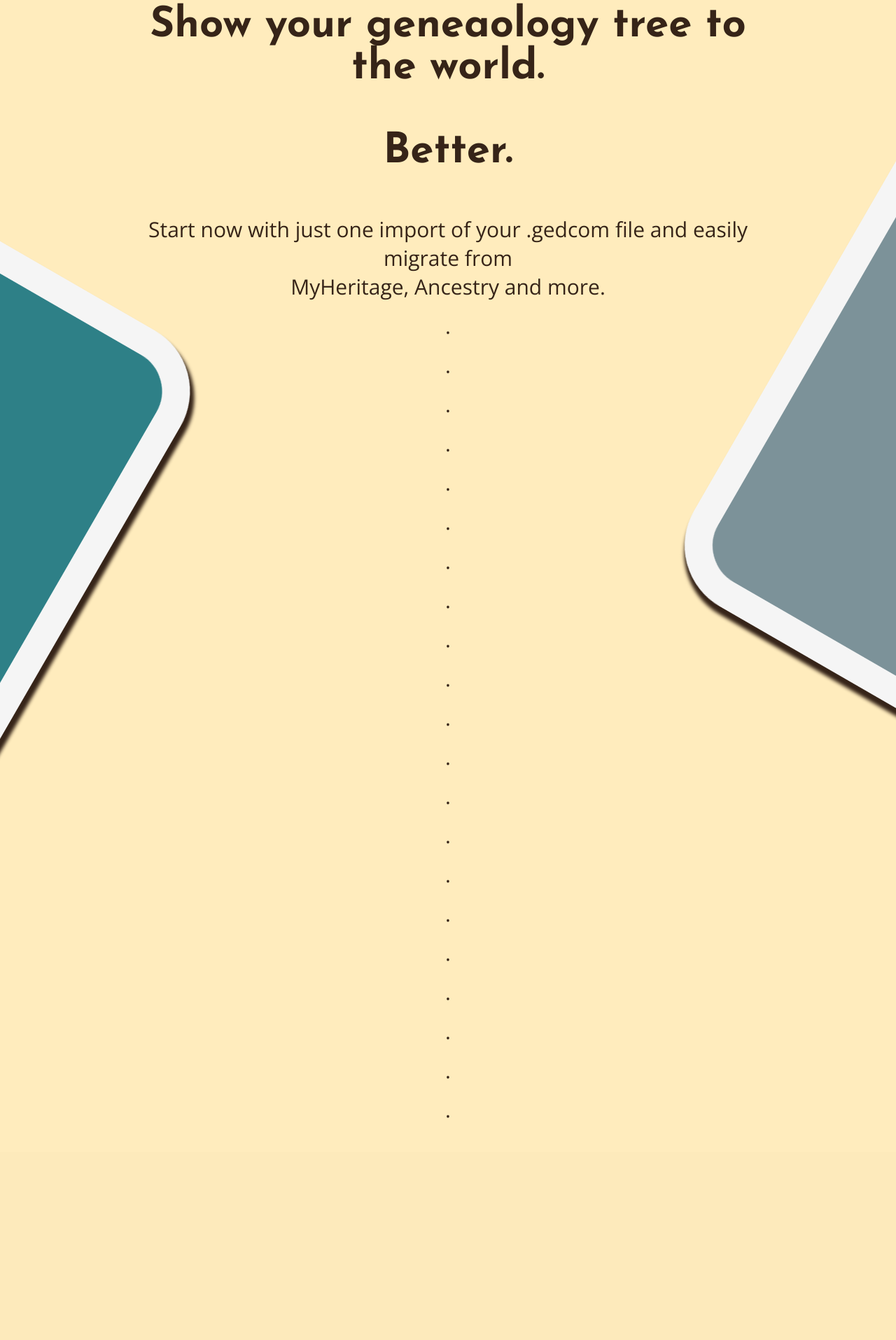
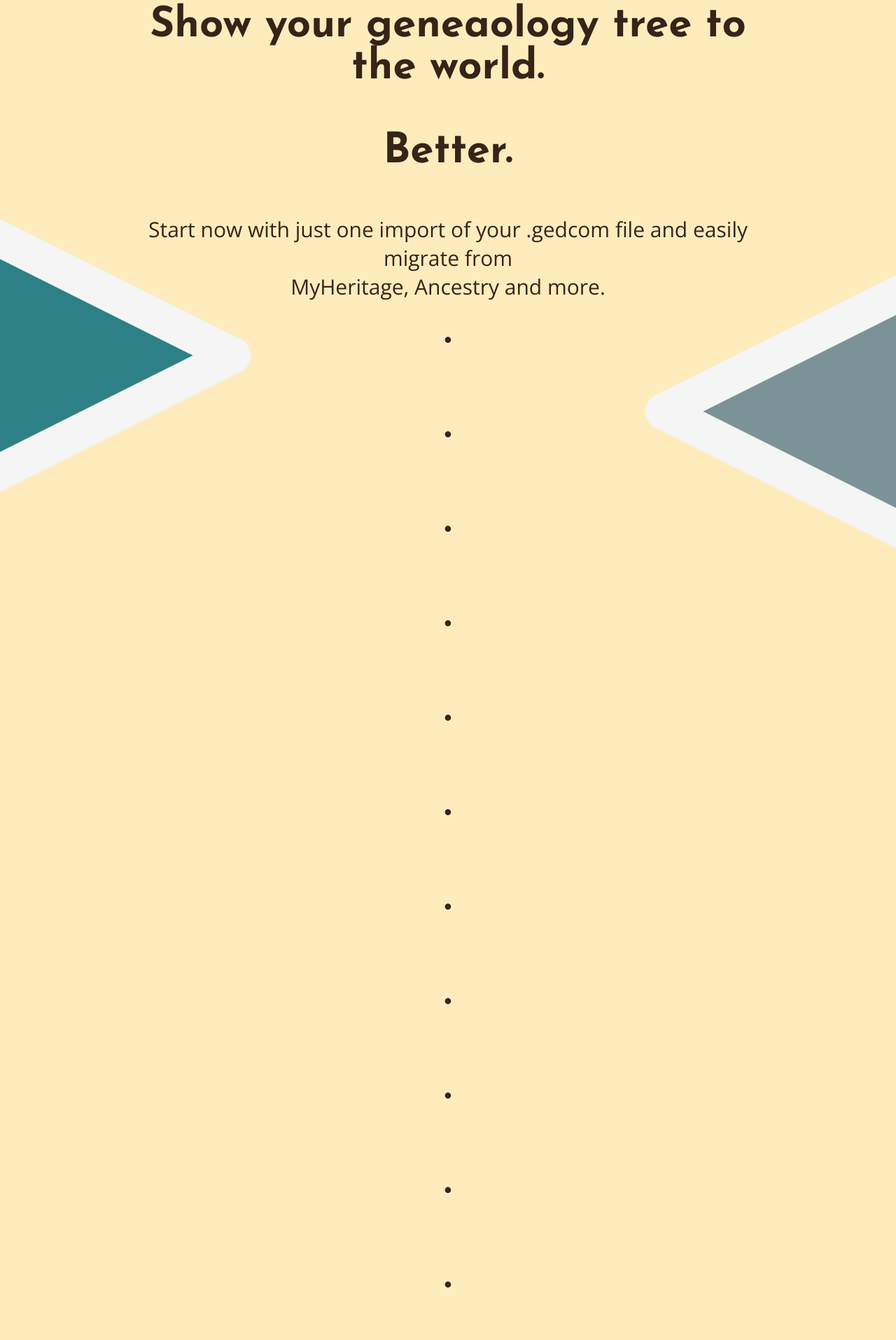
Before and after one commit to mfrszpiotro/gedmap, a Python web app: template static/templates/index.html in a window 1280 px wide. Shown: the part 228-2143 px from the top of the page at 70% size. Before the commit the page ends 1826 px from the top, so only its background shows below. Run offline with Jinja, Linux system fonts and the light colour scheme; the template is opened without the code that fills it, so the values that code supplies are empty.

Commit message:
fix: svgs introduced instead of 'triangle' divs

```diff
--- a/static/styles/index.css
+++ b/static/styles/index.css
@@ -1,13 +1,6 @@
-:root {
-    --skew-left: 30deg;
-    --skew-right: 120deg;
-    --unskew-left: -30deg;
-    --unskew-right: -120deg;
-}
+:root {}
 
-body {
-    overflow-x: hidden;
-}
+body {}
 
 #welcome {
     padding-top: 40px;
@@ -16,7 +9,7 @@ body {
     width: 80%;
     font-size: 40px;
     text-align: center;
-    z-index: -1;
+    z-index: -1 !important;
 }
 
 .btn {
@@ -26,101 +19,45 @@ body {
     border-color: whitesmoke;
 }
 
-#btn-left {
-    background-color: var(--darkbrown);
-    top: 70px;
-    right: 20px;
-    white-space: nowrap;
-    z-index: 1;
-    position: absolute;
-    -webkit-transform: rotate(var(--unskew-left));
-    -moz-transform: rotate(var(--unskew-left));
-    -o-transform: rotate(var(--unskew-left));
-    transform: rotate(var(--unskew-left));
+#sides-container {
+    width: 100%;
 }
 
-#btn-right {
-    background-color: var(--darkbrown);
-    right: 20px;
-    bottom: 85px;
-    white-space: nowrap;
-    z-index: 1;
-    position: absolute;
-    -webkit-transform: rotate(var(--unskew-right));
-    -moz-transform: rotate(var(--unskew-right));
-    -o-transform: rotate(var(--unskew-right));
-    transform: rotate(var(--unskew-right));
-}
-
-
 #left-side {
-    top: 200px;
-    -webkit-transform: rotate(var(--skew-left));
-    -moz-transform: rotate(var(--skew-left));
-    -o-transform: rotate(var(--skew-left));
-    transform: rotate(var(--skew-left));
-    right: 107%;
-    background: var(--cyan);
-    box-shadow: 10px 5px 5px var(--darkbrown);
-    transition-property: left;
-    position: fixed;
+    float: left;
+    left: -10%;
+    top: 60%;
+    stroke: whitesmoke;
+    fill: var(--cyan);
 }
 
 #right-side {
-    top: -200px;
-    -webkit-transform: rotate(var(--skew-right));
-    -moz-transform: rotate(var(--skew-right));
-    -o-transform: rotate(var(--skew-right));
-    transform: rotate(var(--skew-right));
-    left: 110%;
-    background: var(--gray);
-    box-shadow: 10px -5px 5px var(--darkbrown);
-    transition-property: left;
-    position: fixed;
+    float: right;
+    top: 70%;
+    right: -10%;
+    stroke: whitesmoke;
+    fill: var(--gray);
 }
 
-.easy-transition {
-    transition-duration: 0.5s;
-    transition-timing-function: ease-in-out;
-    transition-delay: 0.3s;
+.sides-show {
+    position: absolute;
+    width: 60%;
 }
 
-#sides-container {
-    max-height: 800px;
-    width: 100%;
+.sides-stay {
+    position: absolute;
+    width: 40%;
 }
 
-.lay-left {
-    position: absolute !important;
-    left: -1844px !important; /* change to percent */
-    right: none;
-    top : 790px !important;
+.sides-fix {
+    position: fixed;
+    width: 40%;
 }
 
-.lay-right {
-    position: relative !important;
-    left: 112% !important;
-    top: -2280px !important;
-}
-
-.slide-from-left{
-    left: -60vw !important; /* change to percent */
-}
-
-.slide-from-right{
-    left: 80% !important;
-
-}
-
-.slanted {
-    z-index: 2 !important;
-    border: 40px solid whitesmoke;
-    border-radius: 100px;
-    width: 1666px;
-    height: 2500px;
-    text-align: justify;
-    padding: 1rem;
-    position: inherit;
+.svg-triangle path {
+    stroke-width: 10;
+    stroke-linejoin: round;
+    stroke-linecap: round;
 }
 
 @media screen and (max-width: 1600px) {
@@ -130,50 +67,4 @@ body {
         font-size: 30px;
     }
 
-    #left-side {
-        top: 400px;
-        width: 1000px;
-        right: 100%;
-    }
-
-    #right-side {
-        top: 20px;
-        width: 1500px;
-        left: 95%;
-    }
-
-    #sides-container {
-        max-height: 800px;
-        width: 100%;
-    }
-
-    .lay-left {
-        position: absolute !important;
-        left: -1000px !important; /* change to percent */
-        right: none;
-        top : 820px !important;
-    }
-
-    .lay-right {
-        position: relative !important;
-        left: 98% !important;
-        top: -1450px !important;
-    }
-
-    .slide-from-left{
-        left: -60vw !important; /* change to percent */
-    }
-
-    .slide-from-right{
-        left: 68% !important;
-
-    }
-
-    .slanted {
-        z-index: -1;
-        border: 40px solid whitesmoke;
-        border-radius: 100px;
-        height: 1500px;
-        padding: 1rem;
-    }
 }
--- a/static/templates/index.html
+++ b/static/templates/index.html
@@ -28,38 +28,24 @@
         <div>Start now with just one import of your .gedcom file and easily migrate from </div>
         <div>MyHeritage, Ancestry and more.</div>
     </div>
-    <div id="welcome">.</div>
-    <div id="welcome">.</div>
-    <div id="welcome">.</div>
-    <div id="welcome">.</div>
-    <div id="welcome">.</div>
-    <div id="welcome">.</div>
-    <div id="welcome">.</div>
-    <div id="welcome">.</div>
-    <div id="welcome">.</div>
-    <div id="welcome">.</div>
-    <div id="welcome">.</div>
-    <div id="welcome">.</div>
-    <div id="welcome">.</div>
-    <div id="welcome">.</div>
-    <div id="welcome">.</div>
-    <div id="welcome">.</div>
-    <div id="welcome">.</div>
-    <div id="welcome">.</div>
-    <div id="welcome">.</div>
-    <div id="welcome">.</div>
-    <div id="welcome">.</div>
     <div id="sides-container">
-        <div id="left-side" class='slanted'>
-            <!-- <button id="btn-left" class="btn" onclick="window.location.href='./viewer.html';">
-                Go to Viewer
-            </button> -->
-        </div>
-        <div id="right-side" class='slanted'>
-            <!-- <button id="btn-right" class="btn" onclick="window.location.href='./import.html';">
-                Go to Import
-            </button> -->
-        </div>
+        <svg id="left-side" class="sides-fix svg-triangle" preserveAspectRatio="none" viewBox="0 0 100 100">
+            <path d="M 90,50 10,90 10,10 z"></path>
+        </svg>
+        <svg id="right-side" class="svg-triangle sides-fix" preserveAspectRatio="none" viewBox="0 0 100 100">
+            <path d="M 10,50 90,10 90,90 z"/>
+        </svg>
     </div>
+    <div id="welcome"><h1>.</h1></div>
+    <div id="welcome"><h1>.</h1></div>
+    <div id="welcome"><h1>.</h1></div>
+    <div id="welcome"><h1>.</h1></div>
+    <div id="welcome"><h1>.</h1></div>
+    <div id="welcome"><h1>.</h1></div>
+    <div id="welcome"><h1>.</h1></div>
+    <div id="welcome"><h1>.</h1></div>
+    <div id="welcome"><h1>.</h1></div>
+    <div id="welcome"><h1>.</h1></div>
+    <div id="welcome"><h1>.</h1></div>
     <script type="text/javascript" src="../scripts/indexSides.js"></script>
 </body>
```
Also changed, not shown: static/scripts/indexSides.js (+28 -24 lines).
